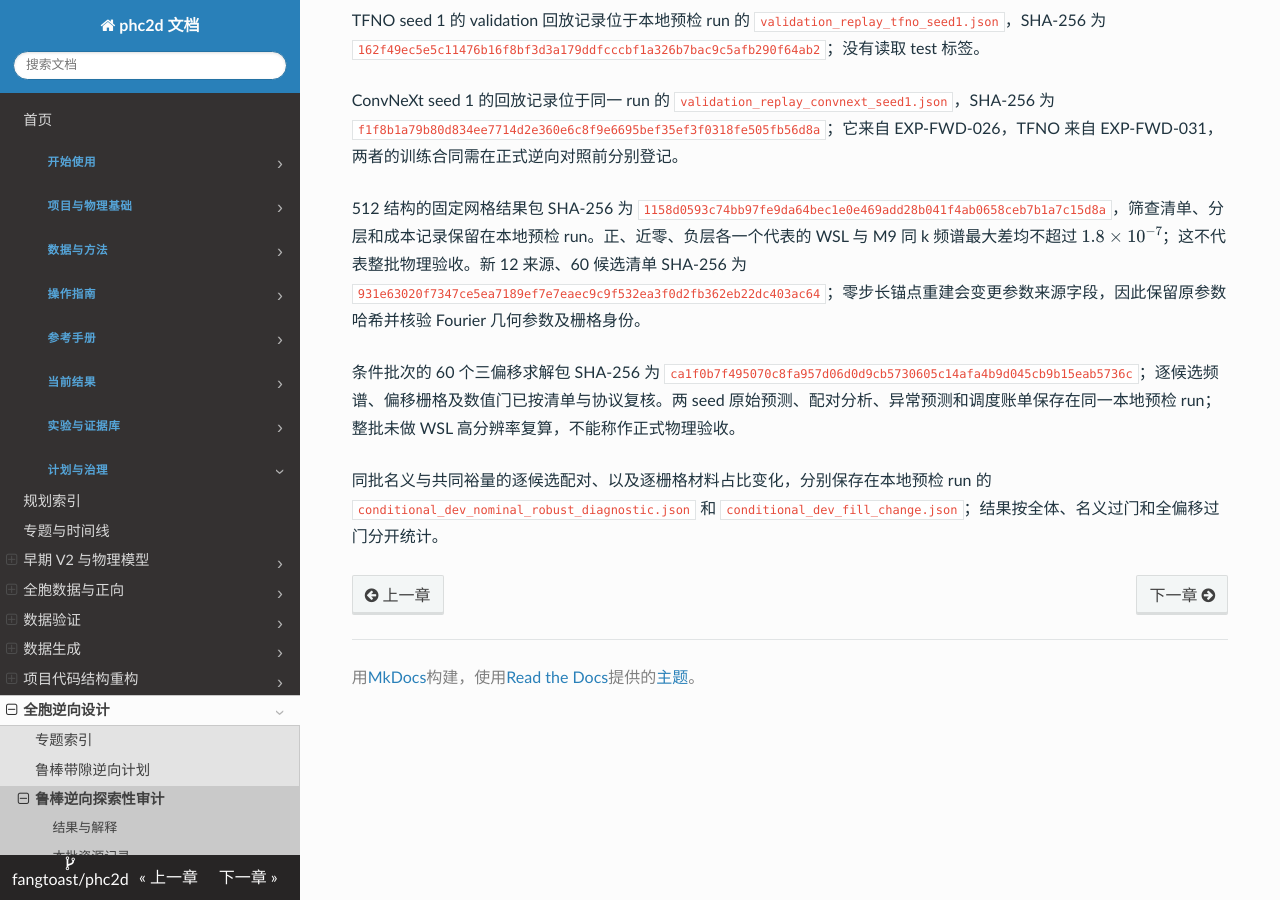
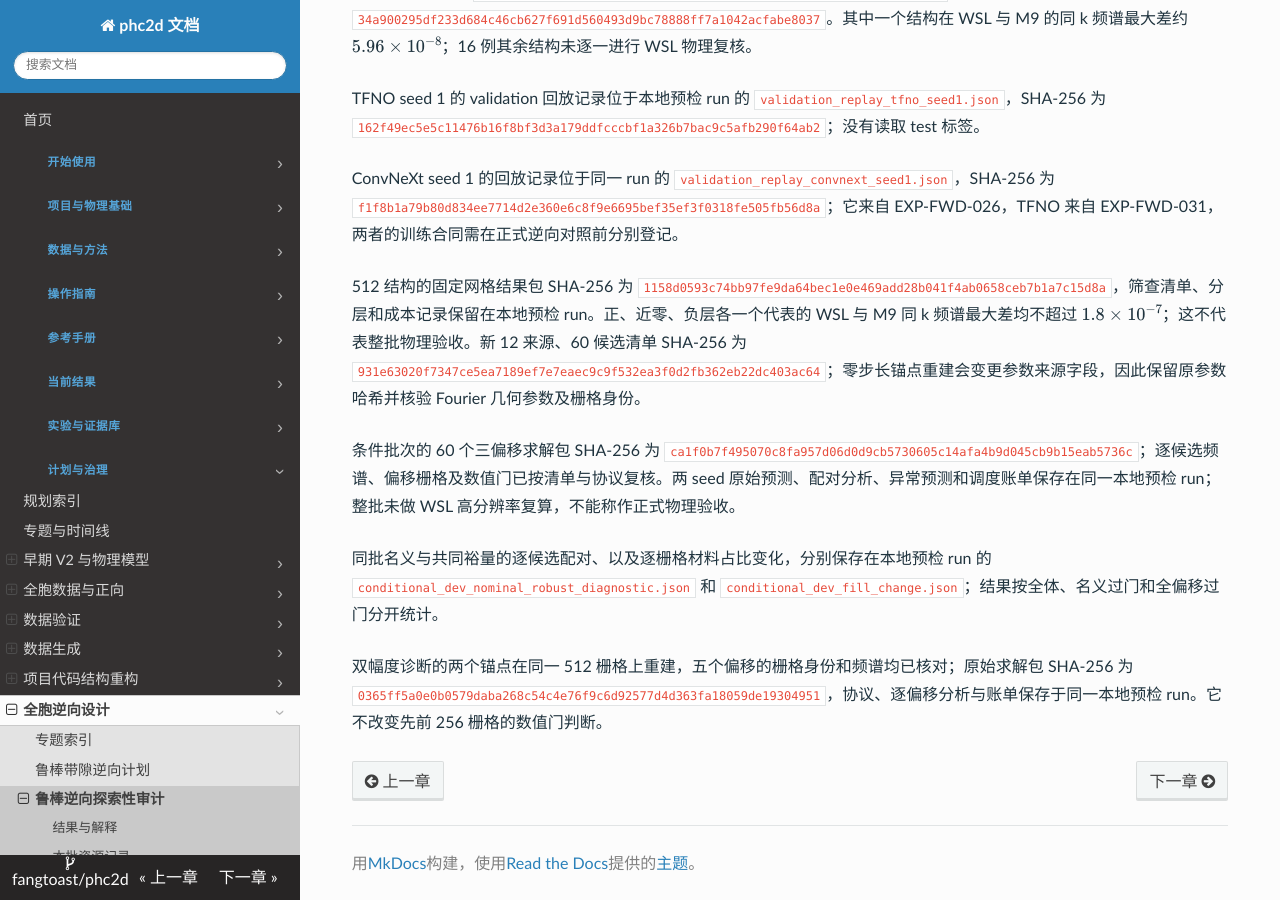
Before and after one commit to fangtoast/phc2d, an MkDocs documentation site: the page built from docs/results/inverse/鲁棒带隙逆向可用性审计.md, in a window 1280 px wide and 900 px high, scrolled down 4859 px. Built offline with MkDocs 1.6.1, drawn with Linux system fonts in a browser that asks for light colours; some of the changed text lies outside the part shown.

Commit message:
Record paired offset amplitude diagnostics

```diff
--- a/docs/results/inverse/鲁棒带隙逆向可用性审计.md
+++ b/docs/results/inverse/鲁棒带隙逆向可用性审计.md
@@ -43,6 +43,7 @@ source_artifacts:
 | 条件新结构的扰动复核 | 12 个来源、60 个候选，96→128 的三偏移复算中 30/60 通过全部数值门，仅 2/12 组全部通过；60 个候选均未得到正目标共同裕量。25 个至少有一偏移未过分辨率门，8 个至少有一偏移未过自适应收敛门，两者重叠 | 偏移为假设的 ±1/256，有限局部 k 搜索；30 个未过门候选的数值结果不能用作已验证结论。条件开发批非独立正式测试 |
 | 条件批次名义与扰动差异 | 30 个全偏移过门候选中，14 个名义结构在目标频率有正裕量，但共同目标裕量均非正；这 30 个候选的名义到共同裕量下降中位数约为 0.0521 | 条件于事后数值门筛选，不能外推全体候选或视作制造良率；有限 k 加密也非连续 BZ 认证 |
 | 条件批次偏移的材料占比变化 | 重建全部 60 个候选的三偏移栅格并逐一核对哈希，最大绝对占比变化的中位数为 2.86 个百分点，范围约 2.46–3.07 个百分点 | 偏移幅度是一格的假设，显示其对这些几何产生可观影响，不能据此假定实际工艺误差 |
+| 双幅度同栅格诊断 | 事后选取两个名义正裕量锚点，在相同 512 栅格分别比较 ±1/512 与 ±1/256。432 的小/大偏移共同裕量为 0.00578/−0.01489，分别未过门/过门；317 为 −0.01775/−0.04022，两者均过门 | 432 的小偏移正向裕量不可作为已验证结果：正向偏移的分辨率变化为 0.000506，超过 0.0005 门槛；仅两个事后选取样本，不能推广总体 |
 | 条件批次的代理异常与排序 | Global–Local seed 1/2 分别有 9/60、2/60 条出现预测能带顺序异常而无有效评分；完整预测组分别为 10/12、11/12，选中候选相对组内随机选择的真实裕量均差为 0.0237、0.0294 | 排序包含数值未过门候选，且排除了含异常预测的整组；通过数值门且预测完整的只有 2 组，均差均为 0.0251，仅描述性结果。两 seed 无预测正裕量，虚假正例比例的分母为零，不能定义 |
 | 条件批次单锚点校正 | 6 个有有效过门锚点的来源、19 个有效过门邻域候选中，seed 1/2 的裕量 MAE 从 0.0232/0.0224 降到 0.00376/0.00455 | 按过门和有效预测事后筛选，条件来源选取也依赖粗筛；不是未见目标测试或在线成本收益 |
 | 条件批次几何诊断 | 假设阈值的周期栅格诊断作业在解包环境时因内存不足退出，尚无几何筛查结果 | 解包失败不表示结构不合格；失败日志与资源记录保留在本地预检 run，未自动重提 |
@@ -97,6 +98,7 @@ source_artifacts:
 | 条件新结构 512 例固定网格筛查，M9 | 8.00 CPU 核时 | 32 个分片、每片 3 核；不含后续扰动与密网格复核 |
 | 条件新结构的 60 个三偏移候选，M9 | 8.90 CPU 核时 | 12 个分片、每片 3 核，含环境准备；与筛查成本分列 |
 | 同批候选 seed 1/2 代理评分，N56 | 合计 0.129 GPU 小时、0.772 CPU 核时 | 两项单卡作业，包含启动开销；不含已有模型训练 |
+| 双幅度同栅格的两个锚点，M9 | 0.551 CPU 核时 | 两项作业、每项 3 核、各 5 个偏移；不含高分辨率追加诊断 |
 
 按调度器分配核数或 GPU 数乘运行时间统计，原始账单保留在本地预检 run。上述工作量属于不同任务，不能直接相除作为优化加速比；正式比较需同目标、同预算和同验收条件。
 
@@ -141,3 +143,5 @@ ConvNeXt seed 1 的回放记录位于同一 run 的 `validation_replay_convnext_
 条件批次的 60 个三偏移求解包 SHA-256 为 `ca1f0b7f495070c8fa957d06d0d9cb5730605c14afa4b9d045cb9b15eab5736c`；逐候选频谱、偏移栅格及数值门已按清单与协议复核。两 seed 原始预测、配对分析、异常预测和调度账单保存在同一本地预检 run；整批未做 WSL 高分辨率复算，不能称作正式物理验收。
 
 同批名义与共同裕量的逐候选配对、以及逐栅格材料占比变化，分别保存在本地预检 run 的 `conditional_dev_nominal_robust_diagnostic.json` 和 `conditional_dev_fill_change.json`；结果按全体、名义过门和全偏移过门分开统计。
+
+双幅度诊断的两个锚点在同一 512 栅格上重建，五个偏移的栅格身份和频谱均已核对；原始求解包 SHA-256 为 `0365ff5a0e0b0579daba268c54c4e76f9c6d92577d4d363fa18059de19304951`，协议、逐偏移分析与账单保存于同一本地预检 run。它不改变先前 256 栅格的数值门判断。
```
